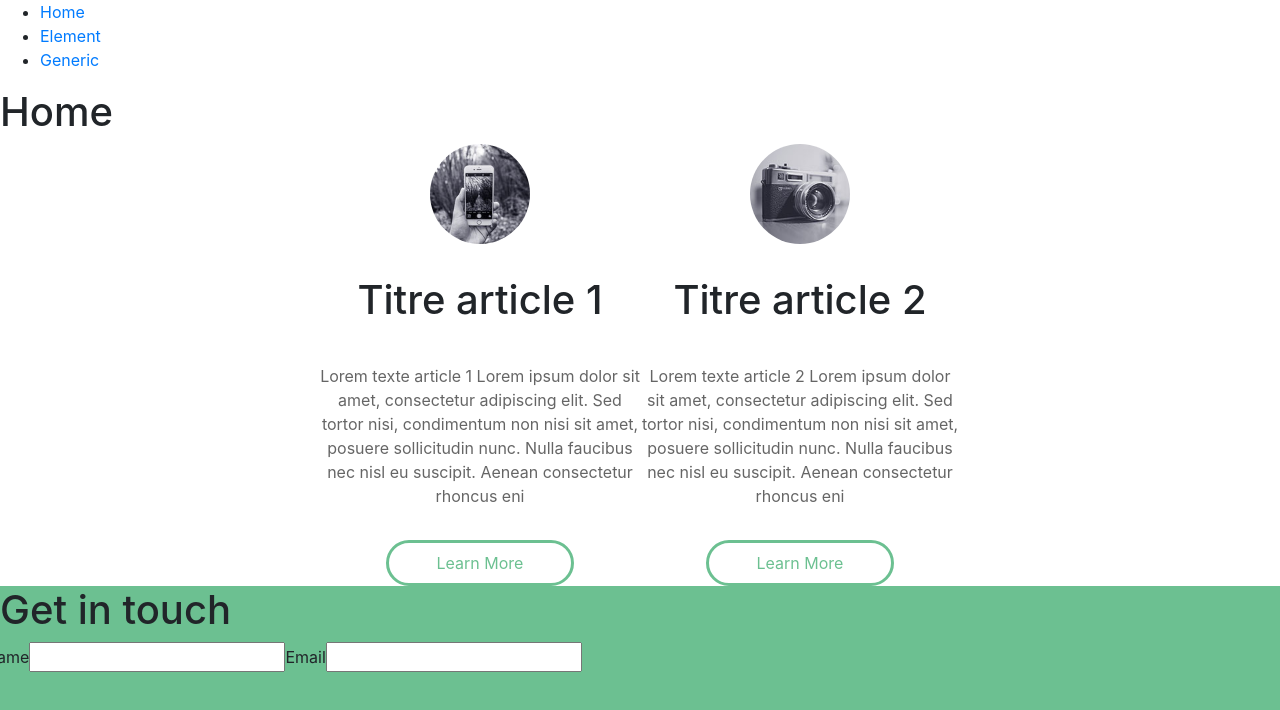
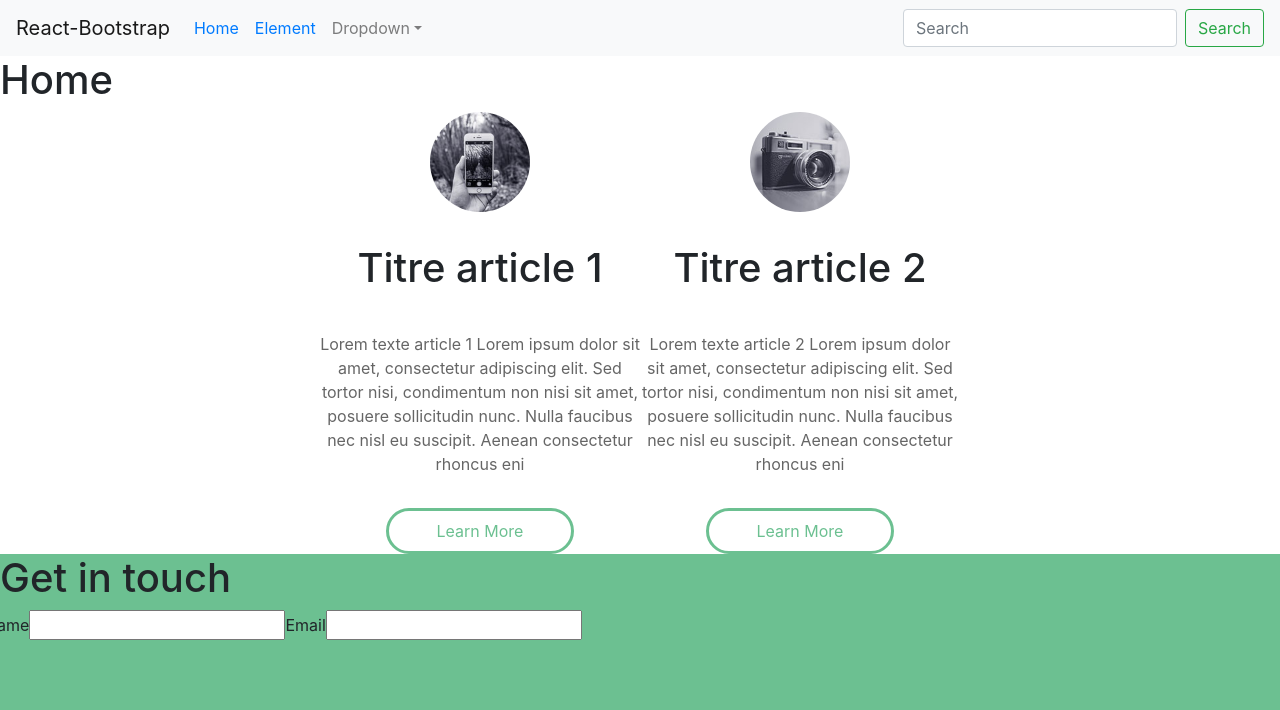
Before and after one commit to Hugo-Becker/react-website-younes-hugo, a React (Create React App) app: page / in a window 1280 px wide. Shown: the top 710 px of the page. Built offline with nearby package versions, Linux system fonts and the light colour scheme.

Commit message:
navbar fait

```diff
--- a/src/components/Header.js
+++ b/src/components/Header.js
@@ -8,15 +8,17 @@
 import Element from '../pages/Element';
 import Generic from '../pages/Generic';
 import Home from '../pages/Home';
+import 'bootstrap/dist/css/bootstrap.min.css'
 
 
 import '../css/header.css'
+import { Nav, Navbar, NavDropdown, Form, FormControl, Button } from 'react-bootstrap';
 
 function Header() {
     return (
         <Router>
       <header>
-        <nav>
+        {/* <nav>
           <ul>
             <li>
               <Link to="/">Home</Link>
@@ -28,7 +30,32 @@
               <Link to="/generic">Generic</Link>
             </li>
           </ul>
-        </nav>
+        </nav> */}
+
+
+
+
+        <Navbar bg="light" expand="lg">
+  <Navbar.Brand href="#home">React-Bootstrap</Navbar.Brand>
+  <Navbar.Toggle aria-controls="basic-navbar-nav" />
+  <Navbar.Collapse id="basic-navbar-nav">
+    <Nav className="mr-auto">
+      <Nav.Link href="#home"><Link to="/">Home</Link></Nav.Link>
+      <Nav.Link href="#link"><Link to="/element">Element</Link></Nav.Link>
+      <NavDropdown title="Dropdown" id="basic-nav-dropdown">
+        <NavDropdown.Item href="#action/3.1">Action</NavDropdown.Item>
+        <NavDropdown.Item href="#action/3.2">Another action</NavDropdown.Item>
+        <NavDropdown.Item href="#action/3.3">Something</NavDropdown.Item>
+        <NavDropdown.Divider />
+        <NavDropdown.Item href="#action/3.4">Separated link</NavDropdown.Item>
+      </NavDropdown>
+    </Nav>
+    <Form inline>
+      <FormControl type="text" placeholder="Search" className="mr-sm-2" />
+      <Button variant="outline-success">Search</Button>
+    </Form>
+  </Navbar.Collapse>
+</Navbar>
       </header>
       <Switch>
         <Route path="/element">
--- a/src/components/Welcome.js
+++ b/src/components/Welcome.js
@@ -0,0 +1,11 @@
+import React from 'react'
+
+function Welcome() {
+    return (
+        <div>
+
+        </div>
+    )
+}
+
+export default Welcome
--- a/src/pages/Home.js
+++ b/src/pages/Home.js
@@ -1,11 +1,13 @@
 import React from 'react'
 import Footer from '../components/Footer'
 import Section from '../components/Section'
+import Welcome from '../components/Welcome'
 
 function Home() {
     return (
         <div>
             <h1>Home</h1>
+            <Welcome></Welcome>
             <Section></Section>
             <Footer></Footer>
 
```
